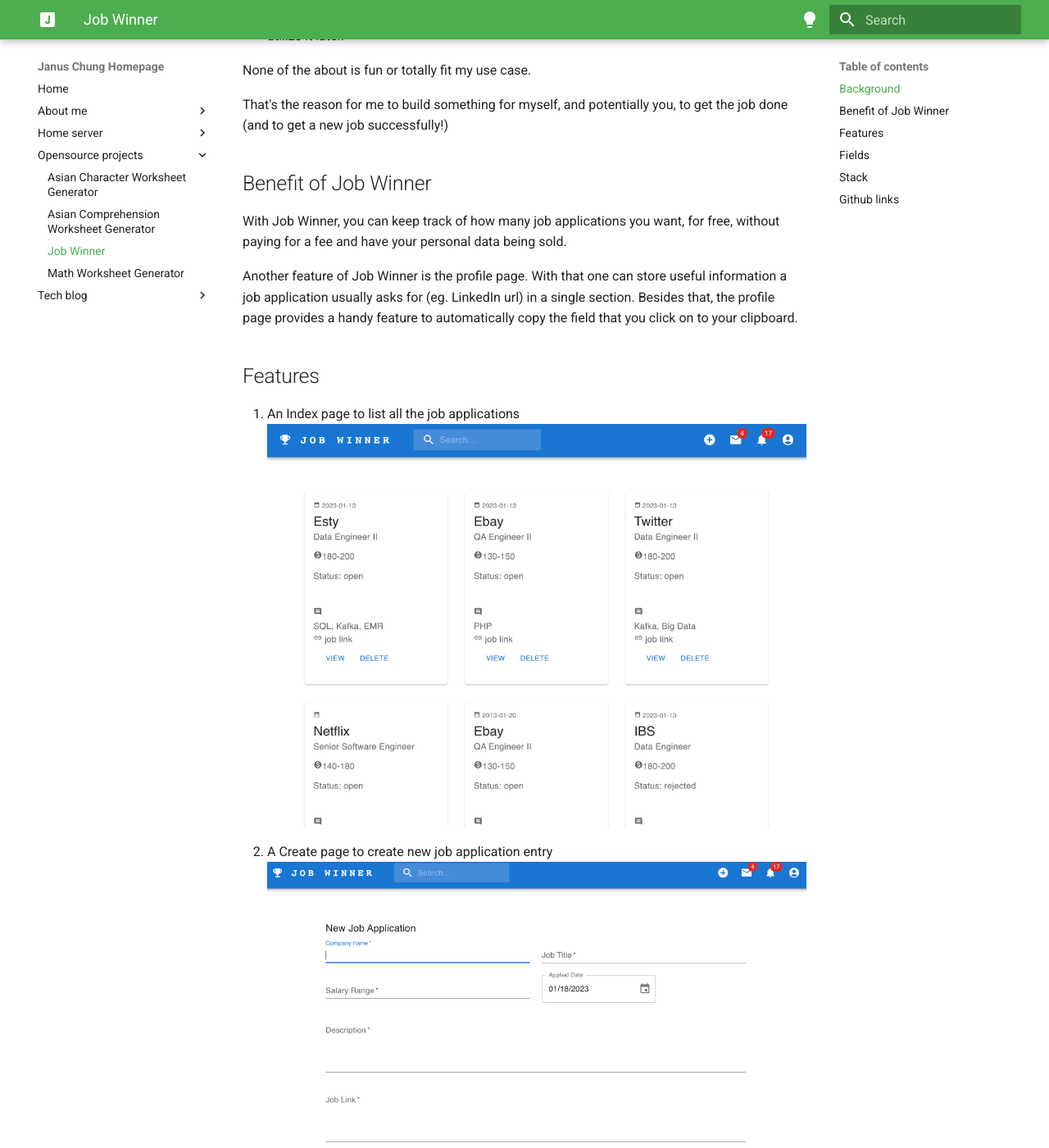
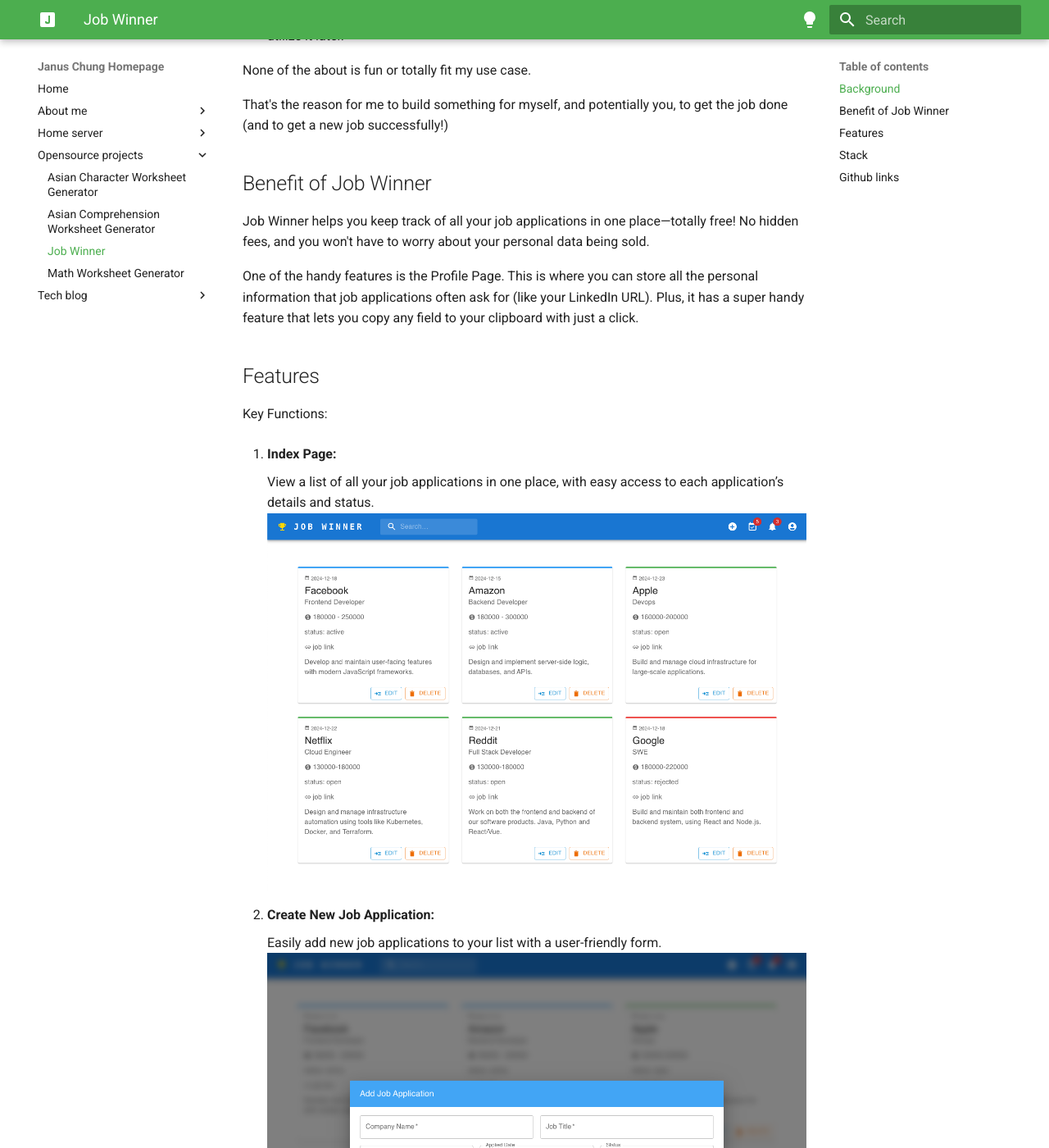
Before and after one commit to januschung/januschung.github.io, an MkDocs documentation site: the page built from docs/opensource-projects/job-winner.md, in a window 1280 px wide and 1400 px high, scrolled down 452 px. Shown: the whole window at 82% size. Built offline with MkDocs 1.6.1 and Material for MkDocs 9.7.7, drawn with Linux system fonts in a browser that asks for light colours; some of the changed text lies outside the part shown.

Commit message:
update job winner (#38)

```diff
--- a/docs/opensource-projects/job-winner.md
+++ b/docs/opensource-projects/job-winner.md
@@ -17,53 +17,68 @@
 
 ## Benefit of Job Winner
 
-With Job Winner, you can keep track of how many job applications you want, for free, without paying for a fee and have your personal data being sold.
+Job Winner helps you keep track of all your job applications in one place—totally free! No hidden fees, and you won't have to worry about your personal data being sold.
 
-Another feature of Job Winner is the profile page. With that one can store useful information a job application usually asks for (eg. LinkedIn url) in a single section. Besides that, the profile page provides a handy feature to automatically copy the field that you click on to your clipboard.
+One of the handy features is the Profile Page. This is where you can store all the personal information that job applications often ask for (like your LinkedIn URL). Plus, it has a super handy feature that lets you copy any field to your clipboard with just a click.
 
 ## Features
 
-1. An Index page to list all the job applications
-![index](../assets/job-winner/index.png)
-1. A Create page to create new job application entry
-![new](../assets/job-winner/new.png)
-1. Create new job application
-![new](../assets/job-winner/add.png)
-1. Delete a job application
-1. Edit an existing job application
-![edit](../assets/job-winner/edit.png)
-1. A profile page to store personal information
-![profile](../assets/job-winner/profile.png)
+Key Functions:
 
-## Fields
+1. __Index Page:__
 
-Each job application has the following fields:
+    View a list of all your job applications in one place, with easy access to each application’s details and status.
+    ![index](../assets/job-winner/index.png)
 
-1. Company Name
-1. Job Title
-1. Salary Range
-1. Applied Date
-1. Description
-1. Job Link
-1. Status
+1. __Create New Job Application:__
 
-The personal page has the following fields:
+    Easily add new job applications to your list with a user-friendly form.
+    ![new](../assets/job-winner/add.png)
 
-1. First Name
-1. Last Name
-1. Address Street 1
-1. Address Street 2
-1. Address City
-1. Address State
-1. Address Zip
-1. Linkedin url
-1. Github url
-1. Personal Website url
+1. __Delete Job Application:__
+
+    Remove any applications you no longer need with a simple delete option.
+
+1. __Edit Job Application:__
+
+    Make updates to your existing job applications as the status of your applications change or new information becomes available.
+    ![edit](../assets/job-winner/edit.png)
+    - __Manage Interview:__
+
+      Keep track of your interviews with the ability to add and manage interview details.
+      ![edit](../assets/job-winner/interview.png)
+    - __Manage Offer:__
+
+      Track any job offers you’ve received, including details about the salary and offer date.
+      ![edit](../assets/job-winner/offer.png)
+
+1. __Profile Page:__
+
+    Store and manage all your personal information in one spot
+    ![profile](../assets/job-winner/profile.png)
+
+1. __Interview List:__
+
+    Keep track of all your interviews in one place, with easy-to-view details and statuses plus sortable headers.
+    ![profile](../assets/job-winner/interview-list.png)
+
+1. __Offer List:__
+
+    Track all job offers you’ve received with sortable headers.
+    ![profile](../assets/job-winner/offer-list.png)
+
+1. __Search and Filter:__
+
+    Quickly search for specific job applications based on keywords to help you stay organized. Whether it's the company name, job title, or description, finding the right job application is easy.
+
+1. __Interview and Offer Count:__
+
+    Stay on top of your job search with an overview of how many interviews and offers you currently have, making it easier to manage multiple opportunities.
 
 ## Stack
 
 1. Java 17
-1. Spring Boot 3.0.1
+1. Spring Boot 3.4.0
 1. Spring Reactive
 1. GraphQL
 1. Postgres DB
```
Also changed, not shown: docs/assets/job-winner/add.png, docs/assets/job-winner/edit.png, docs/assets/job-winner/index.png, docs/assets/job-winner/interview-list.png (added), docs/assets/job-winner/interview.png (added), docs/assets/job-winner/offer-list.png (added), docs/assets/job-winner/offer.png (added), docs/assets/job-winner/profile.png.
